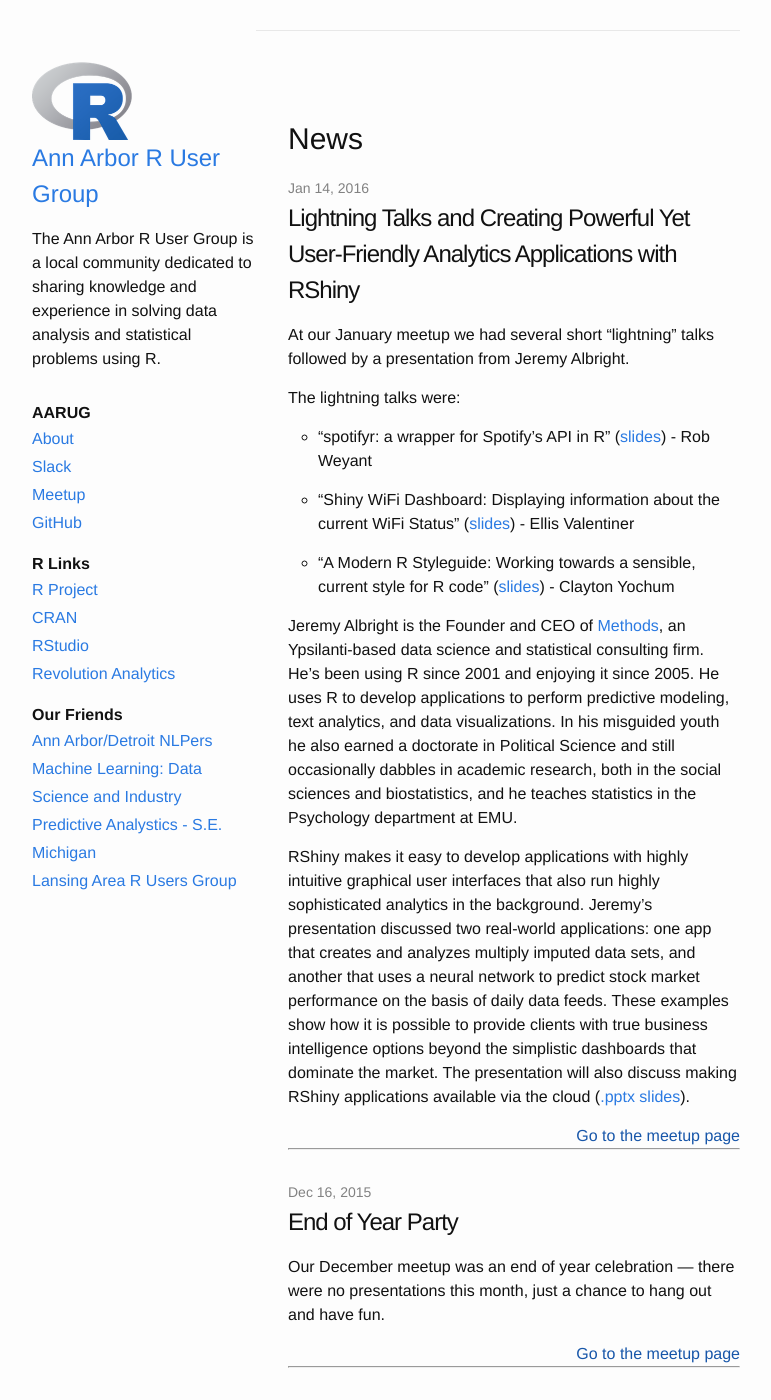
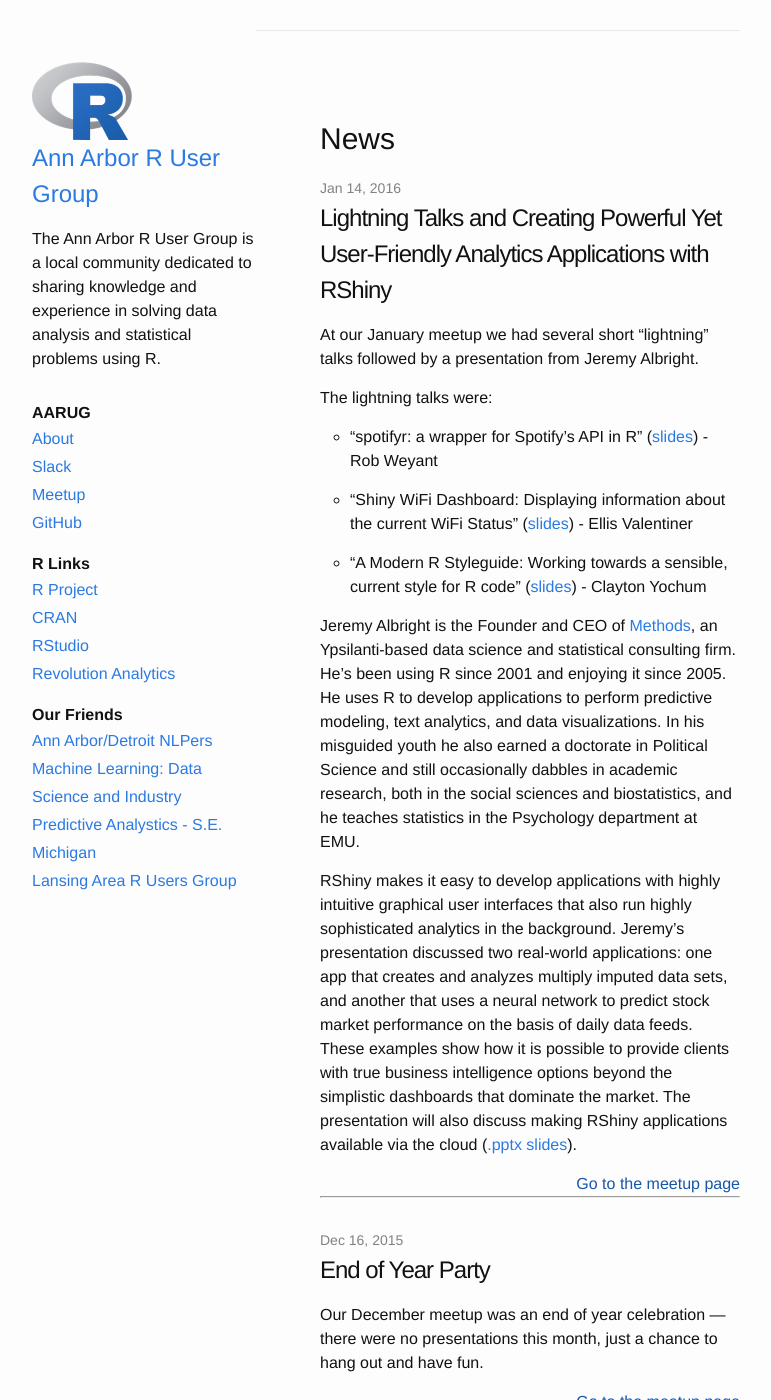
Before and after one commit to AnnArborRUserGroup/AnnArborRUserGroup.github.io, a Jekyll site: the page built from index.html, in a window 1280 px wide and 1400 px high. Shown: the whole window, without its empty margins (270-1041 px from the left). Built offline with Jekyll 4.4.1, drawn with Linux system fonts in a browser that asks for light colours.

Commit message:
chrome seems to like a little extra space here

```diff
--- a/_sass/_layout.scss
+++ b/_sass/_layout.scss
@@ -145,7 +145,7 @@
     margin-left: auto;
     // padding-right: $spacing-unit;
     // padding-left: $spacing-unit;
-    padding-left: 18em;//22em;
+    padding-left: 20em;//22em;
     @extend %clearfix;
 
     @include media-query($on-laptop) {
```
